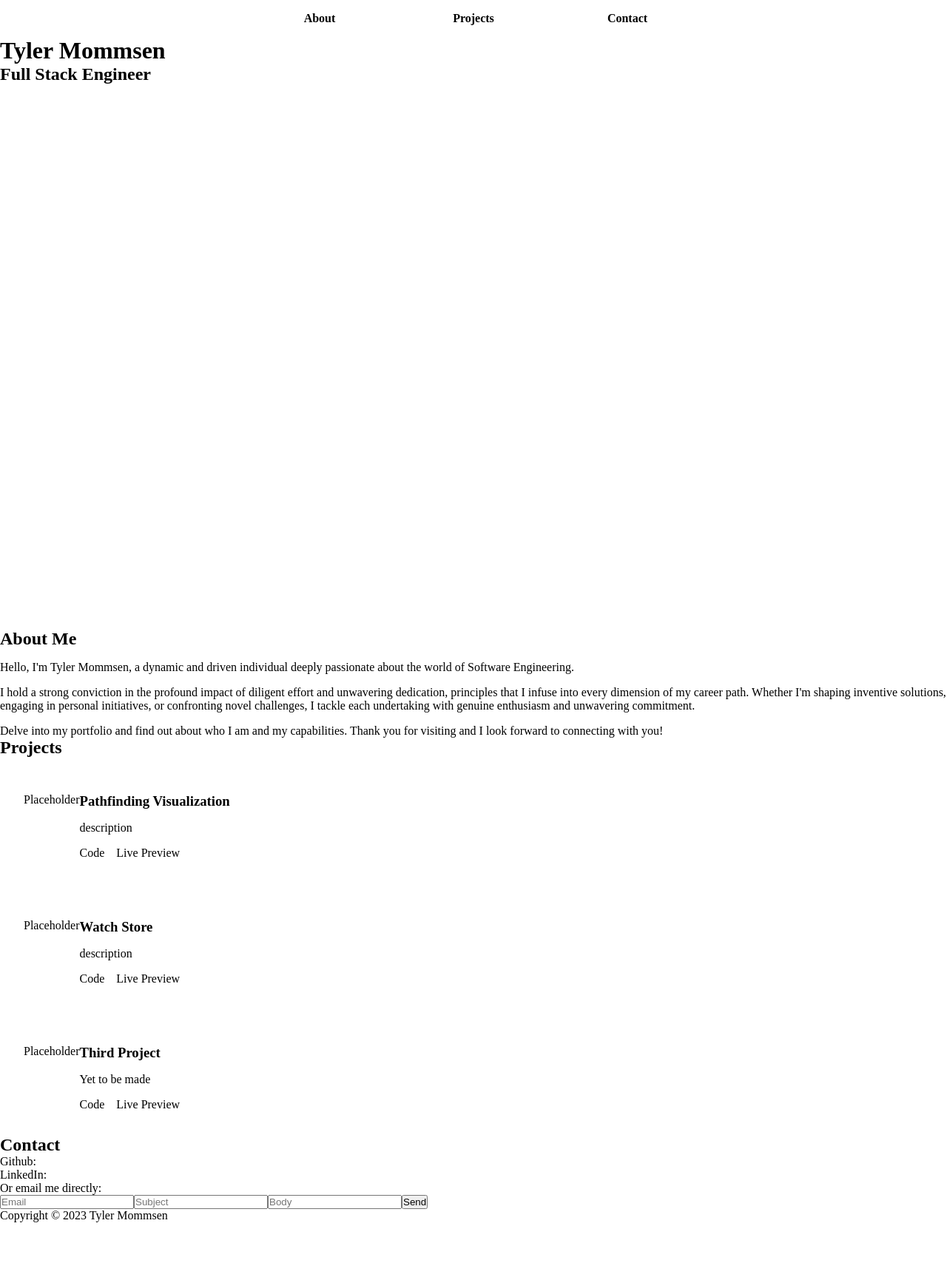
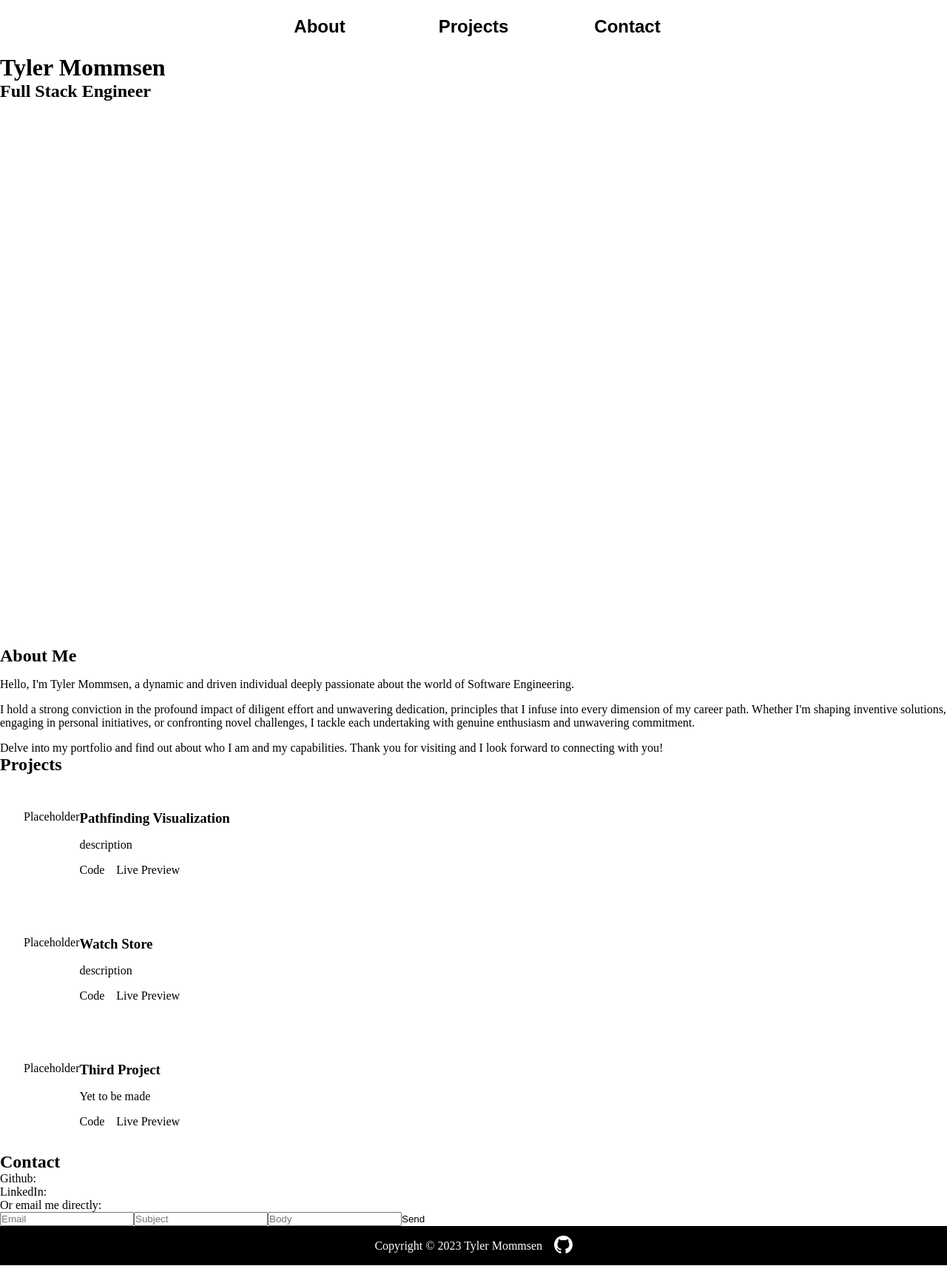
Before and after one commit to TylerMommsen/portfolio, a React (Vite) app: page / in a window 1280 px wide. Shown: the whole page at 74% size. After the commit the page ends 1710 px from the top, so only its background shows below. Built offline with nearby package versions, Linux system fonts and the light colour scheme.

Commit message:
Styled header and footer

```diff
--- a/src/components/layout/Header.tsx
+++ b/src/components/layout/Header.tsx
@@ -2,11 +2,11 @@ const Header = () => {
 	return (
 		<>
 			<header>
-				<ul>
-					<li>About</li>
-					<li>Projects</li>
-					<li>Contact</li>
-				</ul>
+				<nav>
+					<button>About</button>
+					<button>Projects</button>
+					<button>Contact</button>
+				</nav>
 			</header>
 		</>
 	);
--- a/src/styles/_resets.scss
+++ b/src/styles/_resets.scss
@@ -3,3 +3,9 @@
 	padding: 0;
 	box-sizing: border-box;
 }
+
+button {
+	border: none;
+	background-color: transparent;
+	cursor: pointer;
+}
--- a/src/styles/layout/_footer.scss
+++ b/src/styles/layout/_footer.scss
@@ -1,4 +1,31 @@
 footer {
+	@include FlexCenter;
 	display: flex;
 	gap: 1rem;
+	background-color: black;
+	color: white;
+	padding: 0.8rem;
+
+	.github-icon {
+		height: 1.5rem;
+
+		&:hover {
+			animation: github-icon 0.6s ease;
+		}
+	}
 }
+
+@keyframes github-icon {
+	0%,
+	100% {
+		transform: translate(0, 0) rotate(0deg) scale(1);
+	}
+	20%,
+	60% {
+		transform: translate(-3px, -3px) rotate(-10deg) scale(1.05);
+	}
+	40%,
+	80% {
+		transform: translate(3px, -3px) rotate(10deg) scale(1.05);
+	}
+}
--- a/src/styles/layout/_header.scss
+++ b/src/styles/layout/_header.scss
@@ -3,13 +3,35 @@ header {
 	width: 100%;
 	padding: 1rem;
 
-	ul {
+	nav {
 		display: grid;
 		grid-template-columns: 1fr 1fr 1fr;
 		text-align: center;
-		text-decoration: none;
-		list-style: none;
 		width: 50%;
-		font-weight: bold;
+
+		button {
+			position: relative;
+			display: inline-block;
+			padding-bottom: 0.4rem;
+			margin-top: 0.4rem;
+			font-size: 1.5rem;
+			font-weight: bold;
+
+			&::before {
+				content: '';
+				position: absolute;
+				width: 0;
+				height: 1px;
+				bottom: 0;
+				left: 50%;
+				transform: translateX(-50%);
+				background-color: rgb(0, 0, 0);
+				transition: width 0.3s;
+			}
+
+			&:hover::before {
+				width: 100%;
+			}
+		}
 	}
 }
```
